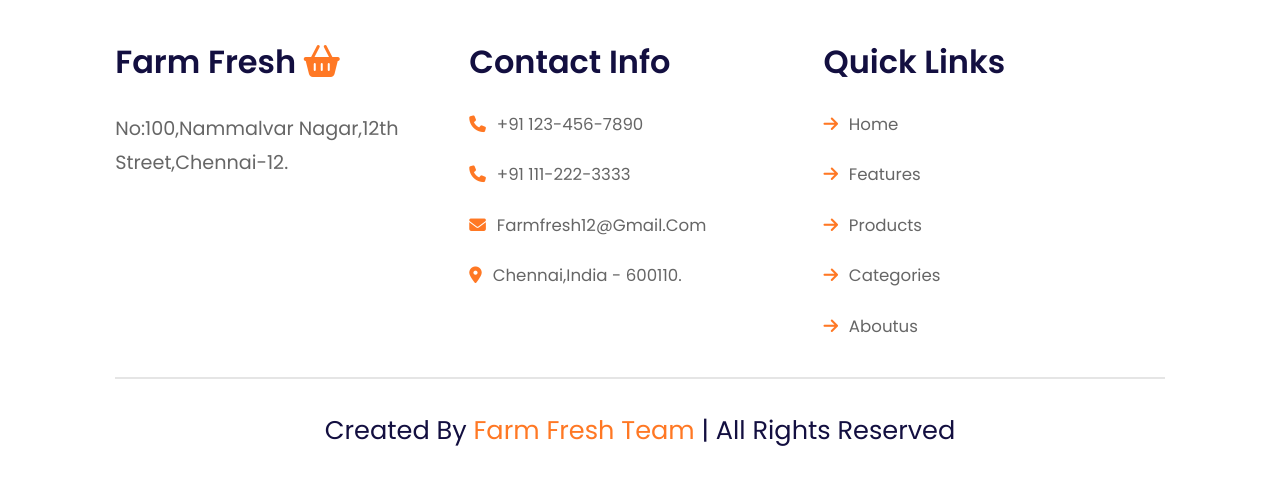
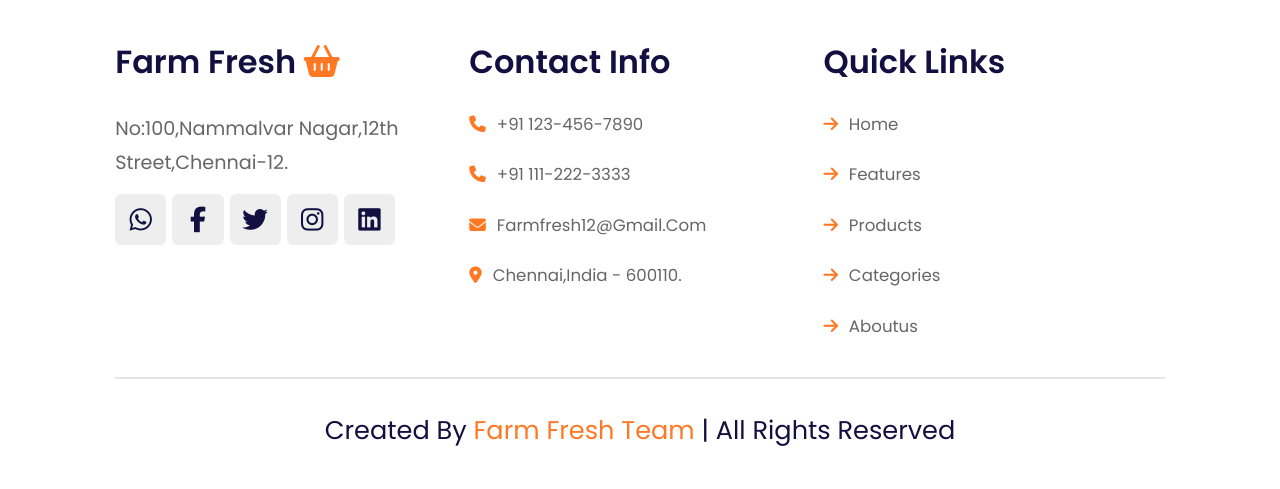
Before and after one commit to DeviKumaran49/Farm-Fresh, a Flask app: page / in a window 1280 px wide. Shown: the part 742-1231 px from the top of the page. Run offline with Flask 3, Linux system fonts and the light colour scheme.

Commit message:
devi changes

```diff
--- a/templates/home.html
+++ b/templates/home.html
@@ -52,6 +52,13 @@
         <div class="box">
             <h3> Farm Fresh <i class="fas fa-shopping-basket"></i> </h3>
             <p>No:100,Nammalvar Nagar,12th Street,Chennai-12.</p>
+            <div class="share">
+                <a href="#" class="fab fa-whatsapp"></a>
+                <a href="#" class="fab fa-facebook-f"></a>
+                <a href="#" class="fab fa-twitter"></a>
+                <a href="#" class="fab fa-instagram"></a>
+                <a href="#" class="fab fa-linkedin"></a>
+            </div>
         </div>
 
         <div class="box">
```
